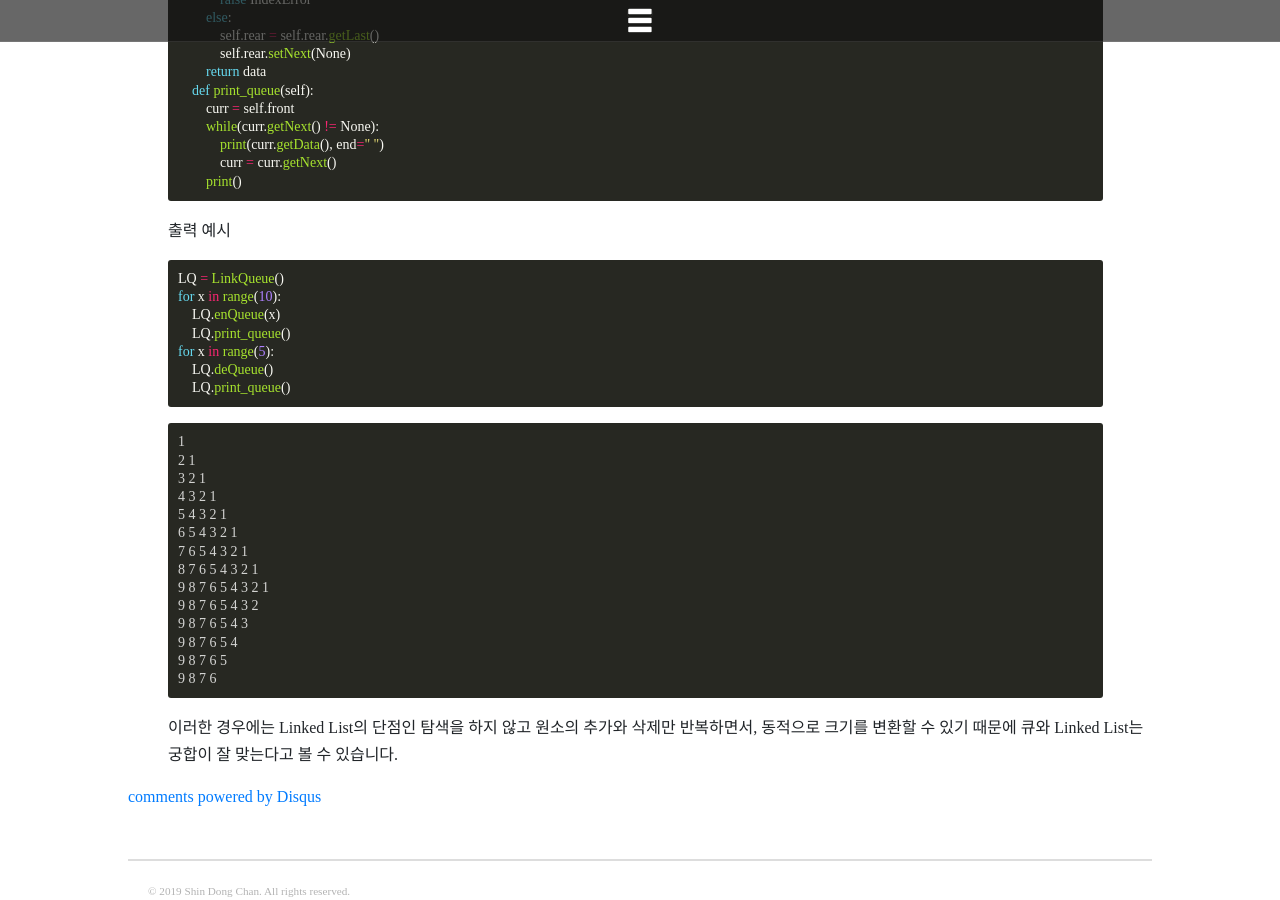
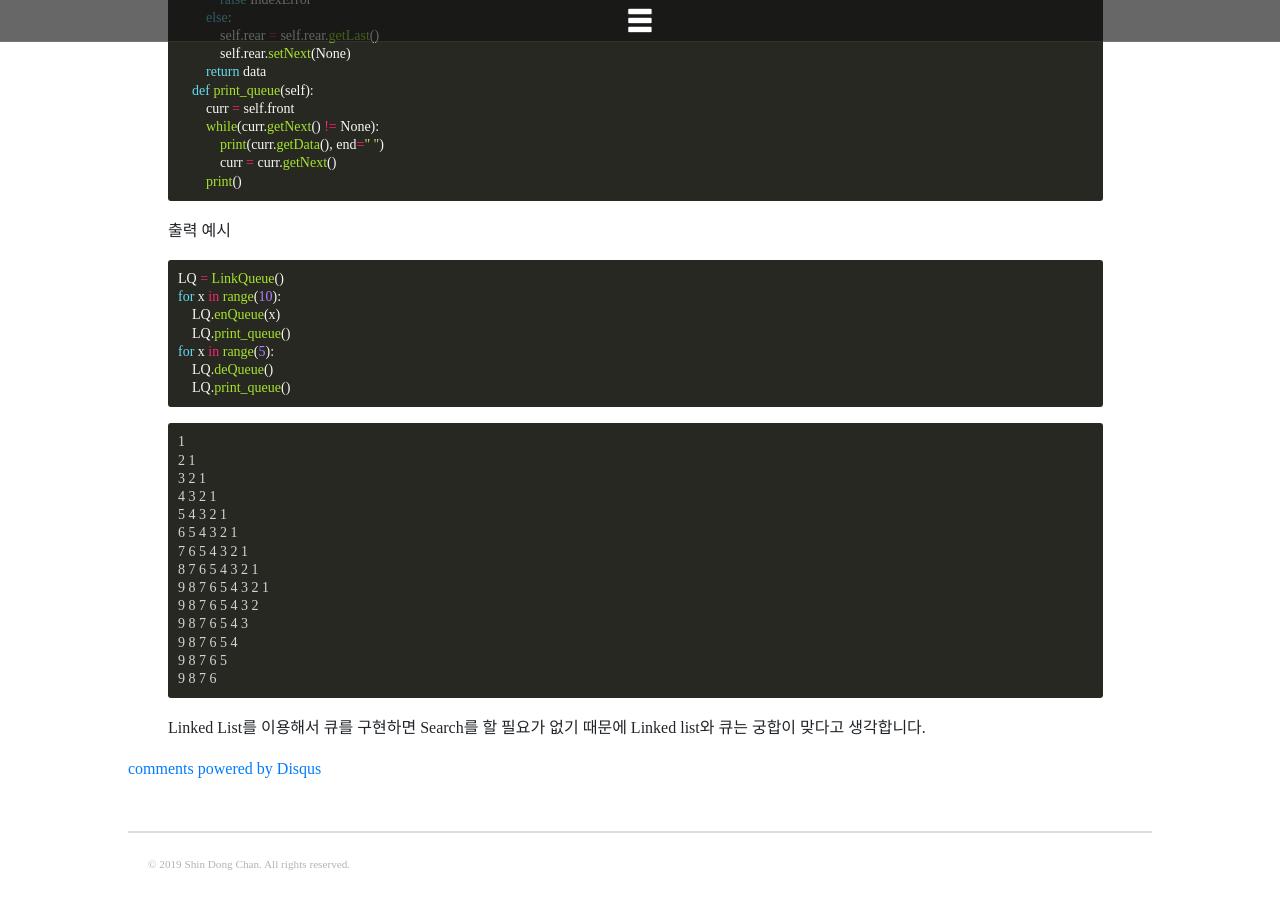
Before and after one commit to DongChanS/DongChanS.github.io, a Jekyll site: the page built from _posts/2019-01-30-24.md, in a window 1280 px wide and 900 px high, scrolled down 9697 px. Built offline with Jekyll 4.4.1, drawn with Linux system fonts in a browser that asks for light colours; nearby versions of some CDN libraries; some web fonts are replaced; comment, search, counter and statistics services are not loaded; after the commit the page ends 10570 px from its top, so only the background shows below that.

Commit message:
Update 2019-01-30-24.md

````diff
--- a/_posts/2019-01-30-24.md
+++ b/_posts/2019-01-30-24.md
@@ -410,5 +410,4 @@ class Stack:
   9 8 7 6 5
   9 8 7 6
   ```
-
-  이러한 경우에는 Linked List의 단점인 탐색을 하지 않고 원소의 추가와 삭제만 반복하면서, 동적으로 크기를 변환할 수 있기 때문에 큐와 Linked List는 궁합이 잘 맞는다고 볼 수 있습니다.
+  Linked List를 이용해서 큐를 구현하면 Search를 할 필요가 없기 때문에 Linked list와 큐는 궁합이 맞다고 생각합니다.
````
